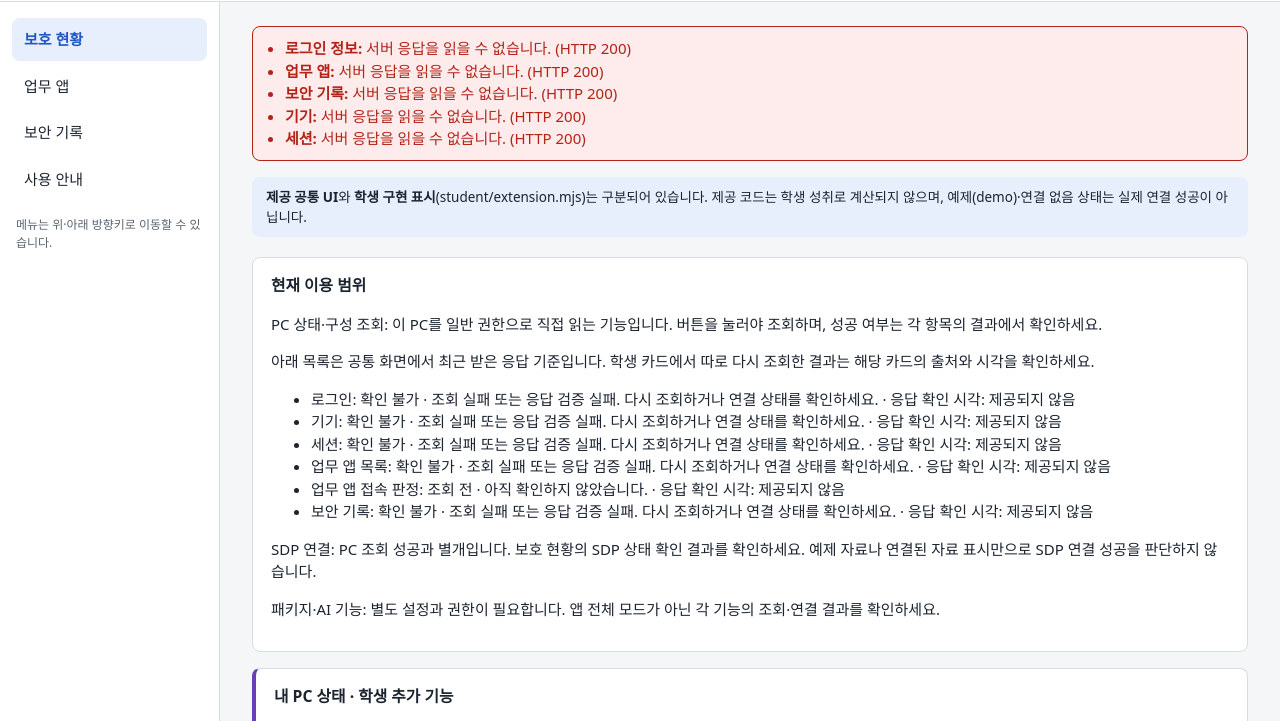
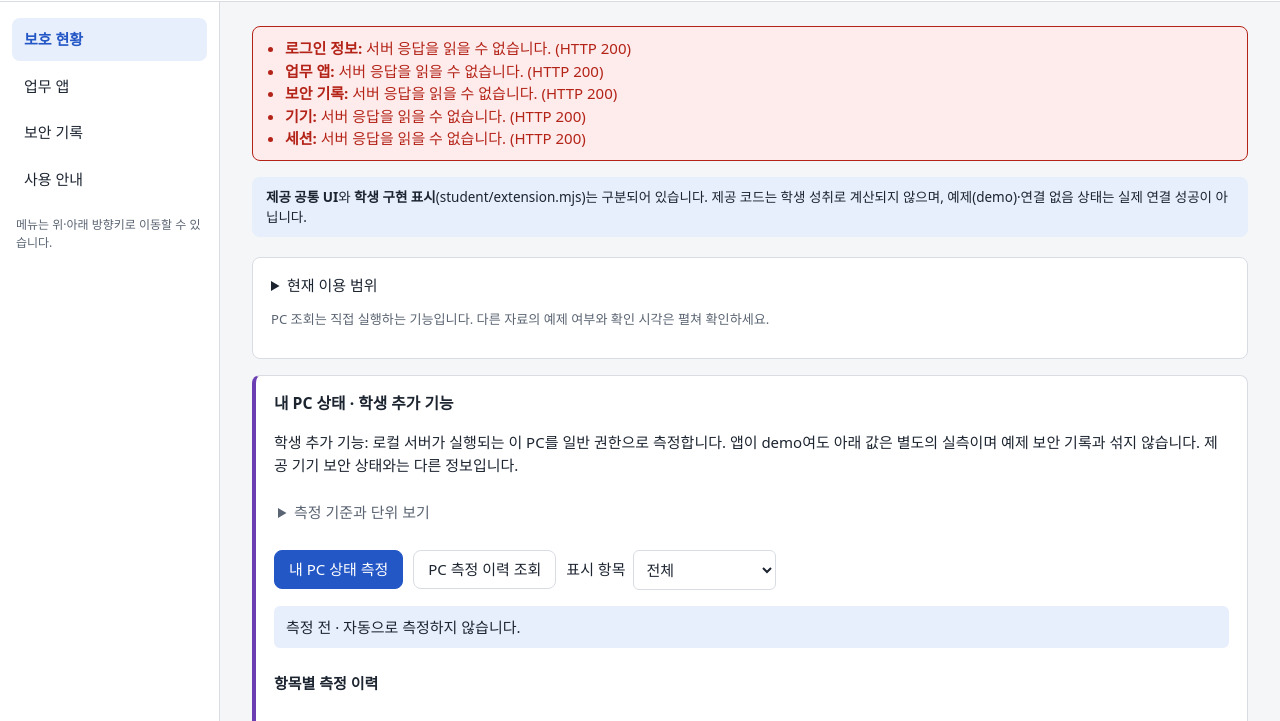
Before and after one commit to jkimsvsd-code/choi-bujang-secret-vault, a website with bundled scripts: page on-client/public/index.html in a window 1280 px wide. Shown: the part 58-779 px from the top of the page. Built offline with nearby package versions, Linux system fonts and the light colour scheme; files whose address does not match are found by name.

Commit message:
feat(ui): collapse availability details with persistent guidance

```diff
--- a/on-client/public/index.html
+++ b/on-client/public/index.html
@@ -45,8 +45,11 @@
       </p>
 
       <section class="card" aria-labelledby="availability-title">
-        <h2 id="availability-title">현재 이용 범위</h2>
-        <div id="availability" aria-live="polite"></div>
+        <details>
+          <summary id="availability-title">현재 이용 범위</summary>
+          <div id="availability" aria-live="polite"></div>
+        </details>
+        <p class="muted">PC 조회는 직접 실행하는 기능입니다. 다른 자료의 예제 여부와 확인 시각은 펼쳐 확인하세요.</p>
       </section>
 
       <section id="view-protection" class="view" role="tabpanel" aria-labelledby="tab-protection">
```
Also changed, not shown: README.md, docs/screenshots/availability-collapsed.png (added).
